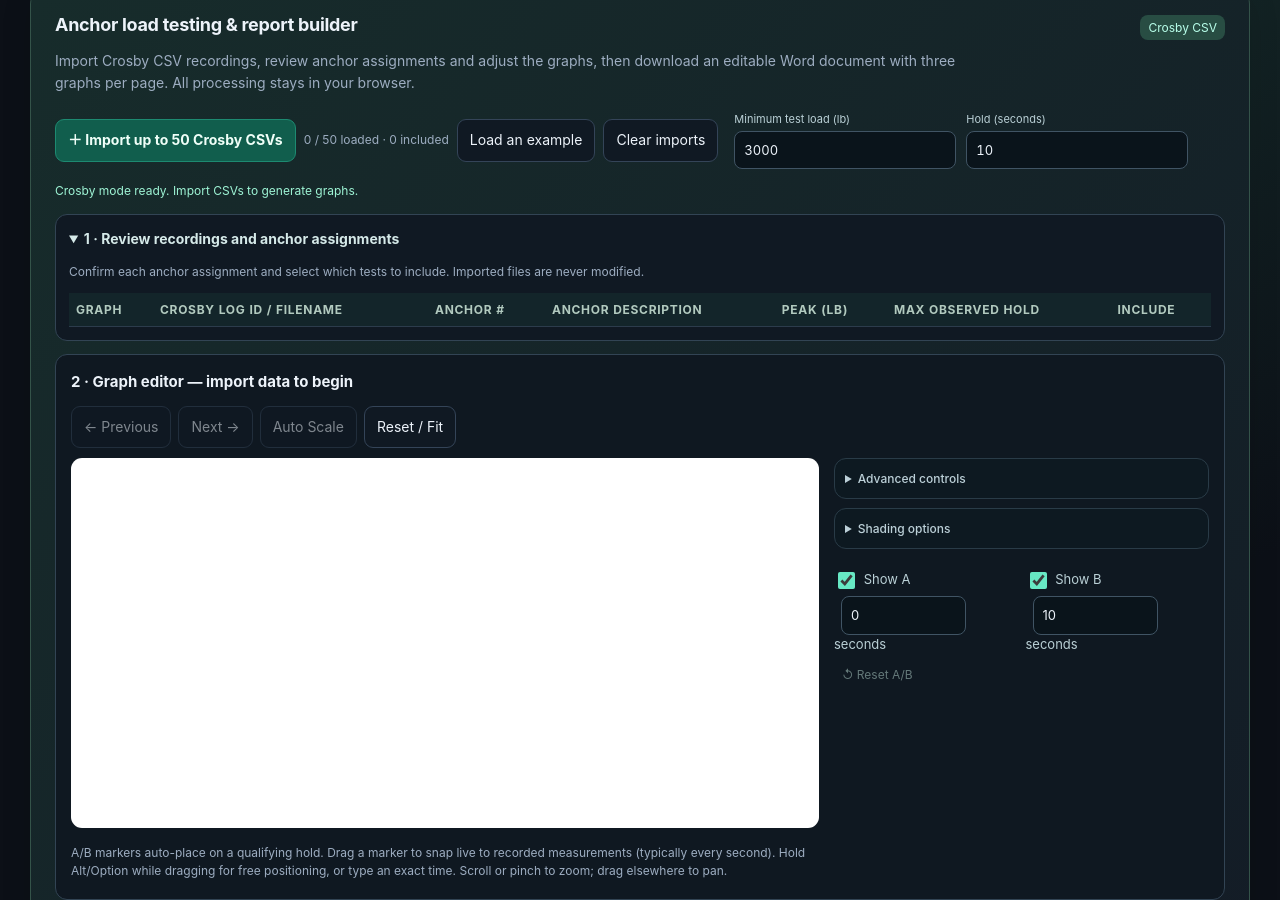
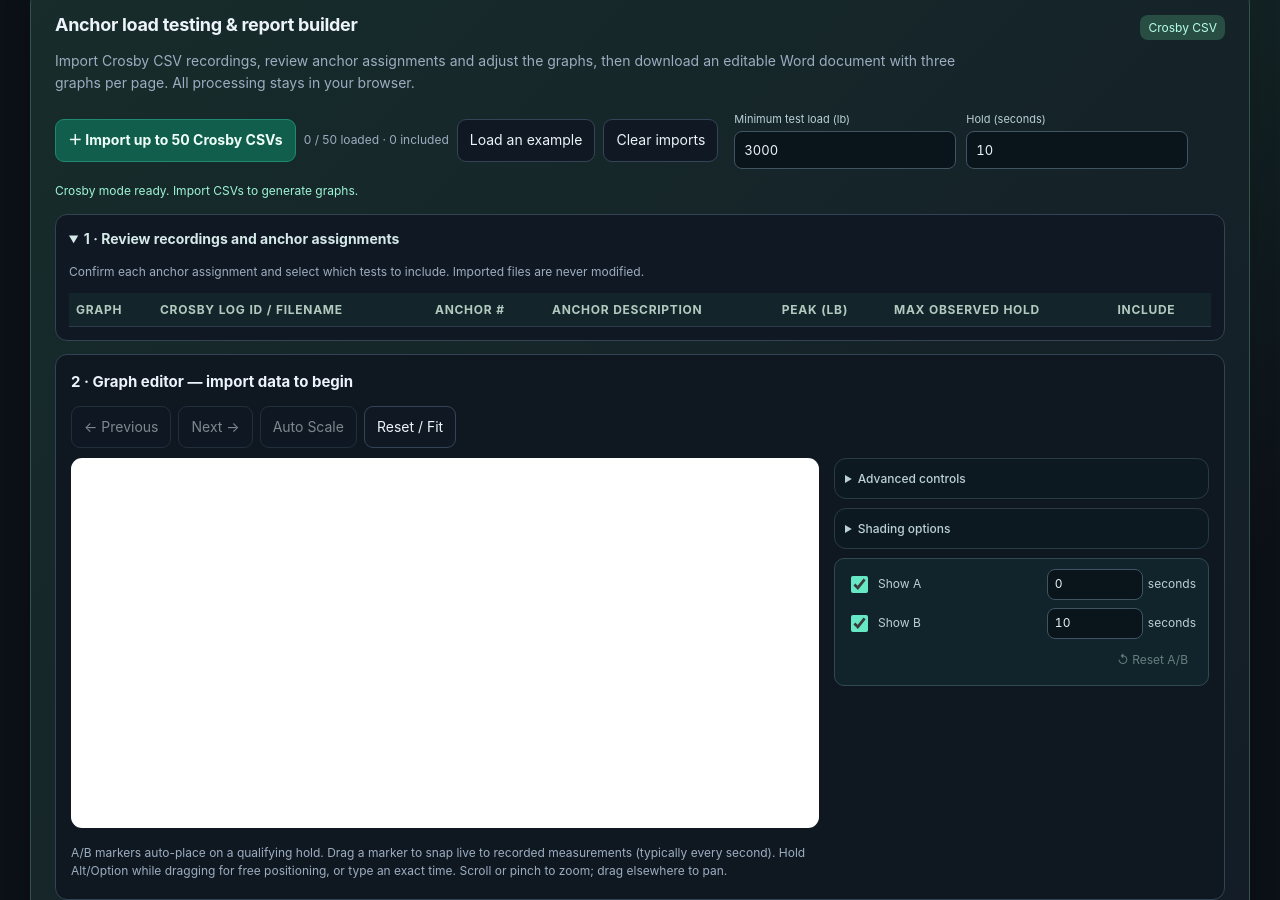
Before and after one commit to andrewscookies-ops/linescale-analyzer, a plain HTML site: page index.html in a window 1280 px wide. Shown: the part 299-1199 px from the top of the page. Drawn offline with nearby package versions, Linux system fonts and the light colour scheme.

Commit message:
Style standalone A/B marker rows under Shading options in right inspector

```diff
--- a/crosby-report-v1.css
+++ b/crosby-report-v1.css
@@ -171,3 +171,31 @@
  #csWorkflow .cs-zoom-row{flex-wrap:wrap}
  #csWorkflow .cs-zoom-buttons{max-width:none}
 }
+
+
+/* A/B marker inputs sit beneath (not inside) the Shading Options dropdown. */
+#csWorkflow .cs-markers-below-shading{
+ border:1px solid #304953;border-radius:10px;
+ background:#12242b;padding:10px 12px;min-width:0;
+}
+#csWorkflow .cs-inspector-options .cs-marker-controls{
+ display:grid;grid-template-columns:minmax(0,1fr);gap:8px;
+ max-width:none;margin:0;
+}
+#csWorkflow .cs-inspector-options .cs-marker-controls label{
+ display:flex;align-items:center;gap:5px;min-width:0;
+ font-size:12px;white-space:nowrap;
+}
+#csWorkflow .cs-inspector-options .cs-marker-controls input[type=number]{
+ display:block;flex:0 0 96px;width:96px;min-width:0;max-width:96px;
+ margin:0 0 0 auto;padding:6px 7px;font-size:12px;font-variant-numeric:tabular-nums;
+}
+#csWorkflow .cs-inspector-options .cs-marker-actions{
+ display:flex;justify-content:flex-end;margin:7px 0 0;
+}
+@media(max-width:520px){
+ #csWorkflow .cs-markers-below-shading{padding:9px}
+ #csWorkflow .cs-inspector-options .cs-marker-controls input[type=number]{
+  flex-basis:88px;width:88px;max-width:88px;
+ }
+}
```
